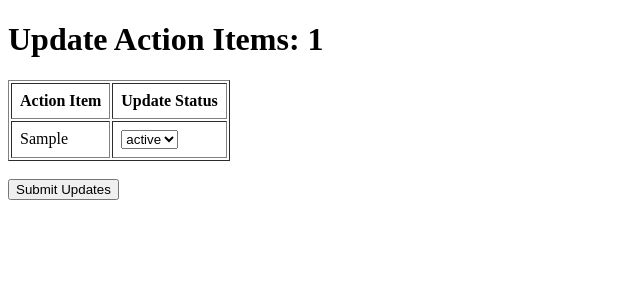
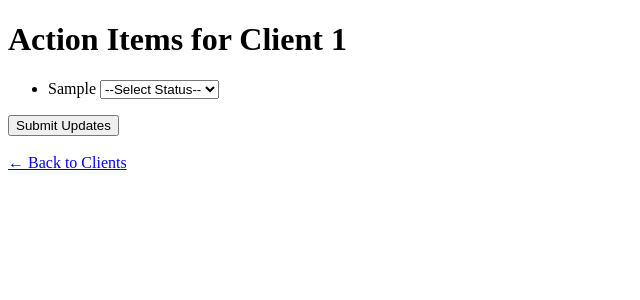
Before and after one commit to ahsanakhter35/action-item, a Flask app: template templates/client_view.html in a window 1280 px wide. Shown: the top 300 px of the page, without its empty margins (0-640 px from the left). Run offline with Flask 3, Linux system fonts and the light colour scheme; the template is opened without the code that fills it: most values are stand-ins (such as "Sample title", 1, 10 or a date in 2020).

Commit message:
Fresh push: Add all project files including templates and data

```diff
--- a/templates/client_view.html
+++ b/templates/client_view.html
@@ -4,28 +4,25 @@
     <title>Action Items for {{ client_id }}</title>
 </head>
 <body>
-    <h1>Update Action Items: {{ client_id }}</h1>
-    <form method="post">
-        <table border="1" cellpadding="8">
-            <tr>
-                <th>Action Item</th>
-                <th>Update Status</th>
-            </tr>
-            {% for index, row in items.iterrows() %}
-            <tr>
-                <td>{{ row["Action Items"] }}</td>
-                <td>
+    <h1>Action Items for Client {{ client_id }}</h1>
+    <form method="POST">
+        <ul>
+            {% for index, row in client_data.iterrows() %}
+                <li>
+                    <label>{{ row["Action Items"] }}</label>
                     <select name="{{ row['Action Items'] }}">
-                        {% for status in status_options %}
-                            <option value="{{ status }}">{{ status }}</option>
-                        {% endfor %}
+                        <option value="">--Select Status--</option>
+                        <option value="To Do">To Do</option>
+                        <option value="In Progress">In Progress</option>
+                        <option value="Complete">Complete</option>
+                        <option value="Backlog">Backlog</option>
                     </select>
-                </td>
-            </tr>
+                </li>
             {% endfor %}
-        </table>
-        <br>
-        <input type="submit" value="Submit Updates">
+        </ul>
+        <button type="submit">Submit Updates</button>
     </form>
+    <br>
+    <a href="{{ url_for('home') }}">← Back to Clients</a>
 </body>
 </html>
```
Also changed, not shown: 1 other file.
